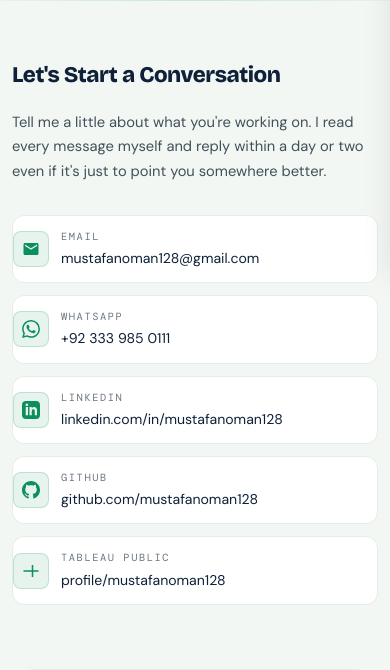
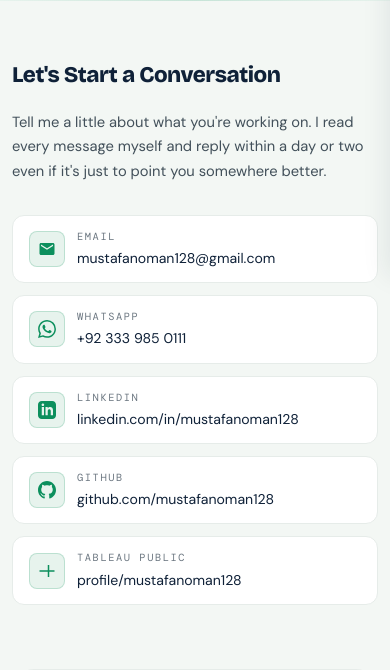
Before and after one commit to mustafanoman128/Website, a Flask app: page /contact in a window 390 px wide. Shown: the part 230-900 px from the top of the page. Run offline with Flask 3, Linux system fonts and the light colour scheme; some libraries are stand-ins or nearby versions.

Commit message:
Polish 2 mobile details: contact card padding, avail badge spacing
- Contact detail cards: restore horizontal padding (0 → 1rem) so icons don't hug the card border
- Available badge: increase margin-bottom to 2rem for more breathing room above photo

Co-Authored-By: Claude Sonnet 4.6 <noreply@anthropic.com>

```diff
--- a/static/css/style.css
+++ b/static/css/style.css
@@ -2634,7 +2634,7 @@ select.form-control option { background: var(--surface); color: var(--ink); }
   .hero__actions { justify-content: center; flex-wrap: wrap; }
 
   .hero__sub { font-size: 1rem; max-width: 100%; }
-  .hero__avail { font-size: 0.72rem; padding: 0.4rem 0.7rem; margin-bottom: 1.25rem; }
+  .hero__avail { font-size: 0.72rem; padding: 0.4rem 0.7rem; margin-bottom: 2rem; }
 }
 
 @media (max-width: 480px) {
@@ -2756,7 +2756,7 @@ select.form-control option { background: var(--surface); color: var(--ink); }
 
 /* N. Contact page */
 @media (max-width: 768px) {
-  .contact-detail { gap: 0.75rem; padding: 0.75rem 0; }
+  .contact-detail { gap: 0.75rem; padding: 0.75rem 1rem; }
   .contact-detail__icon { width: 36px; height: 36px; }
   .contact-detail__val { font-size: 0.88rem; word-break: break-all; }
   .contact-info h2 { font-size: 1.4rem; }
```
